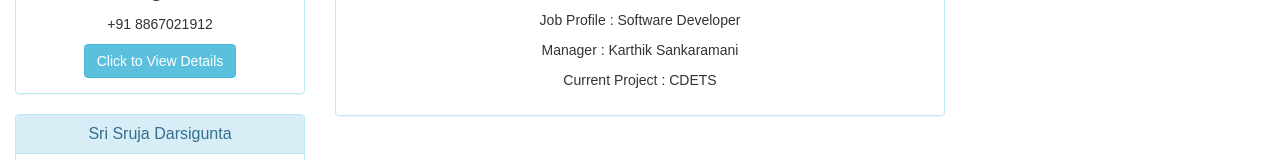
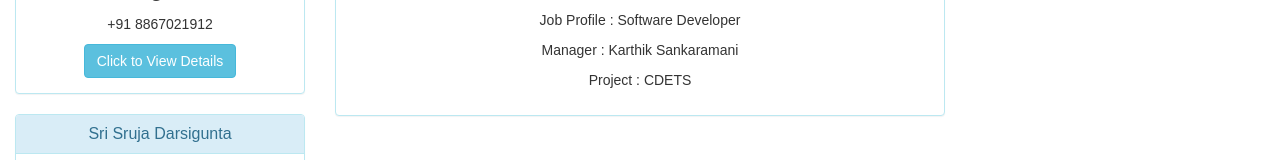
Before and after one commit to SandyaSivakumar/hackathon-app, a React (Create React App) app: page /registry in a window 1280 px wide. Shown: the part 415-575 px from the top of the page. Built offline with nearby package versions, Linux system fonts and the light colour scheme.

Commit message:
testing lambda

```diff
--- a/src/CustomerDetails.js
+++ b/src/CustomerDetails.js
@@ -49,7 +49,7 @@ export default class CustomerDetails extends Component {
           <p>Organization : {this.state.customerDetails.data.organization}</p>
           <p>Job Profile : {this.state.customerDetails.data.jobProfile}</p>
           <p>Manager : {this.state.customerDetails.data.manager}</p>
-          <p>Current Project : {this.state.customerDetails.data.project}</p>
+          <p>Project : {this.state.customerDetails.data.project}</p>
         </Panel.Body>
       </Panel>
     </div>)
```
